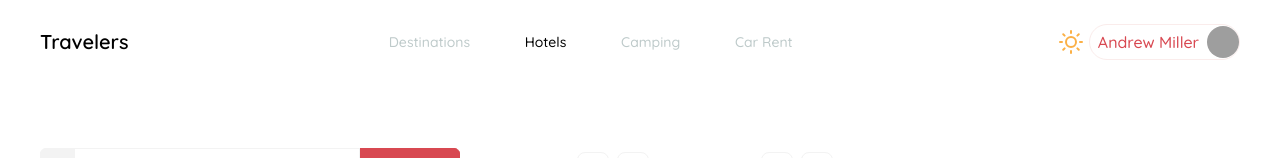
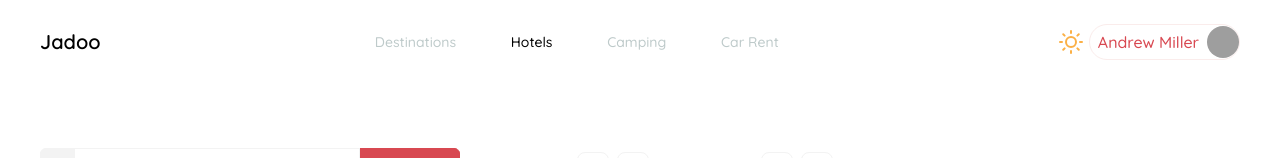
Before and after one commit to vivekbiradar/Booking-App-UI, a plain HTML site: page index.html in a window 1280 px wide. Shown: the top 158 px of the page. Drawn offline with nearby package versions, Linux system fonts and the light colour scheme; grey boxes are pictures that could not be loaded.

Commit message:
Update index.html

```diff
--- a/index.html
+++ b/index.html
@@ -2,7 +2,7 @@
 <html lang="en" >
 <head>
   <meta charset="UTF-8">
-  <title>Booking App UI</title>
+  <title>Jadoo</title>
   <meta name="viewport" content="width=device-width, initial-scale=1">
   <link rel="stylesheet" href="https://cdnjs.cloudflare.com/ajax/libs/normalize/5.0.0/normalize.min.css">
 <link rel="stylesheet" href="./style.css">
@@ -12,7 +12,7 @@
 <!-- partial:index.partial.html -->
 <div class="app-container">
   <section class="navigation">
-    <a href="#" class="app-link">Travelers</a>
+    <a href="#" class="app-link">Jadoo</a>
     <div class="navigation-links">
       <a href="#" class="nav-link ">Destinations</a>
       <a href="#" class="nav-link active">Hotels</a>
```
